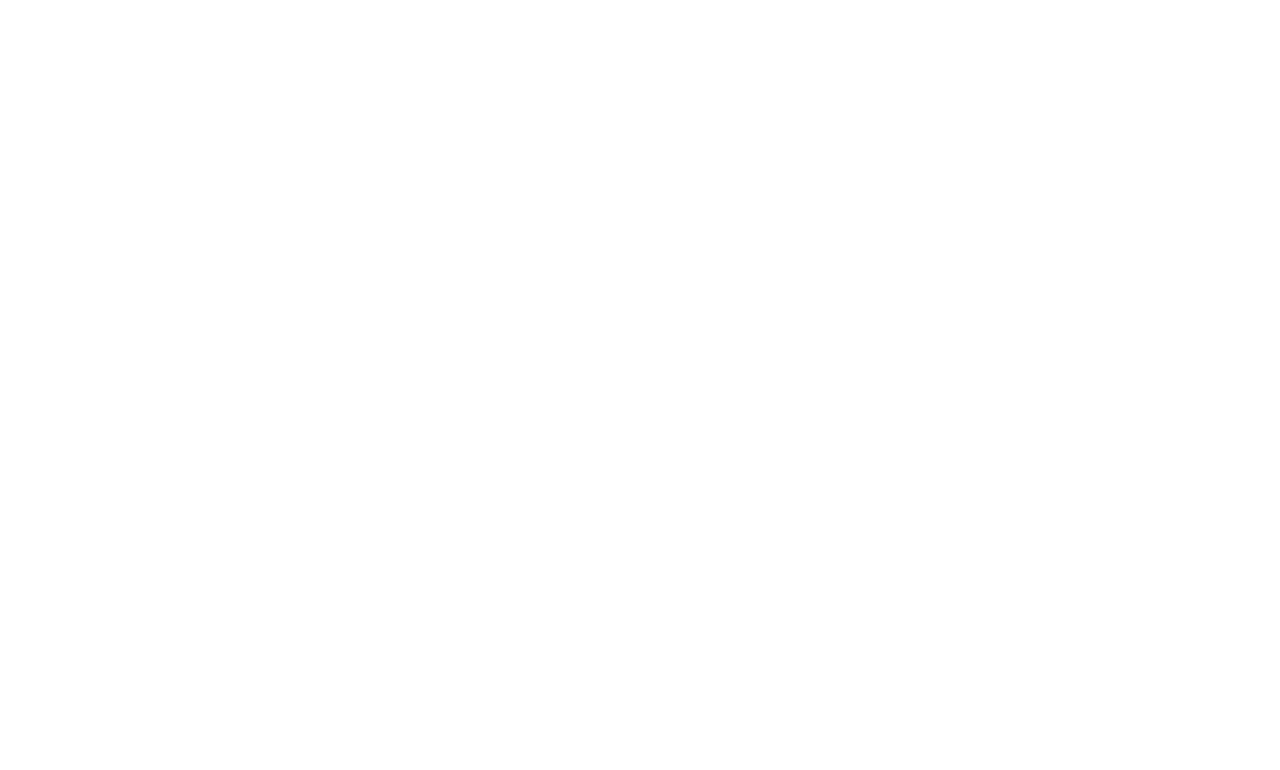
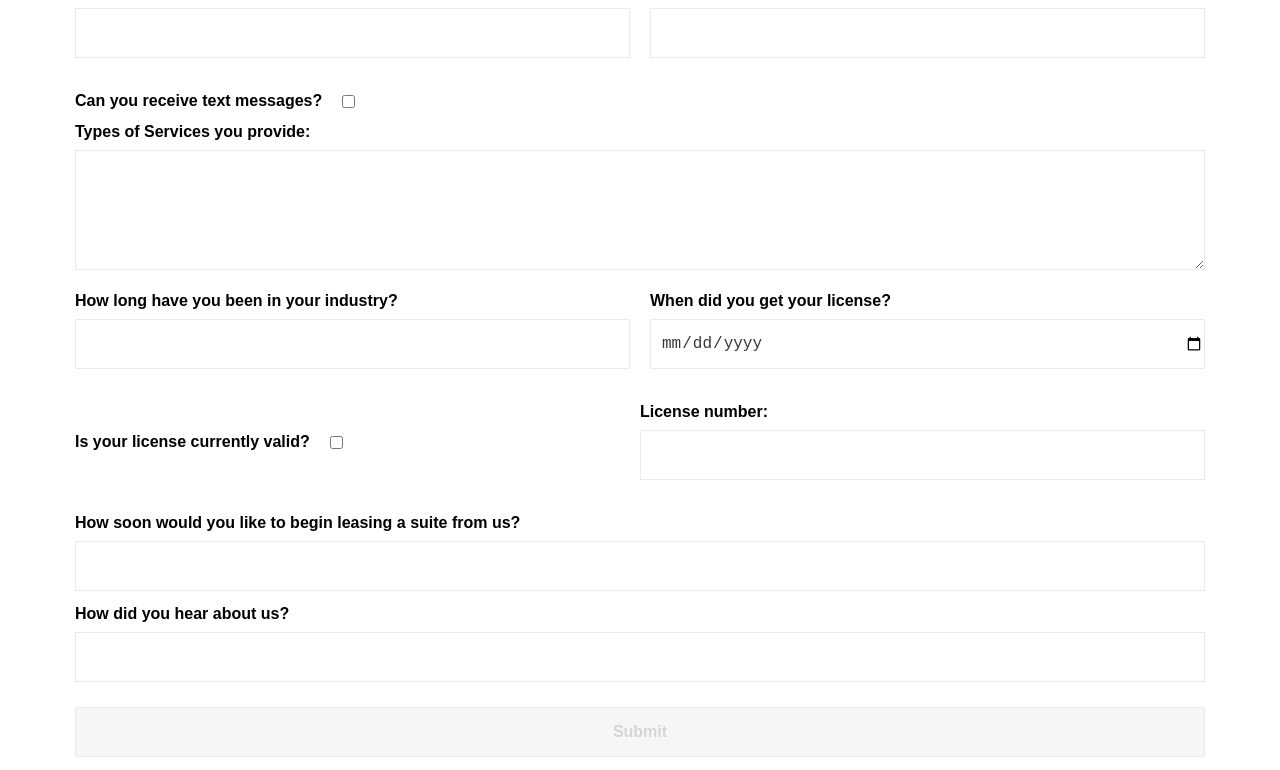
Before and after one commit to usama0011/zendora, a Next.js app: page /gettstarted in a window 1280 px wide. Before the commit this address had no page. Shown: the part 430-1200 px from the top of the page. Before the commit the page ends 800 px from the top, so only its background shows below. Built offline with nearby package versions, Linux system fonts and the light colour scheme.

Commit message:
day four build

```diff
--- a/components/Slider.jsx
+++ b/components/Slider.jsx
@@ -9,7 +9,7 @@
     title: "Currently Leasing",
     description: "For our Conway, Arkansas location that is opening Summer 2023!",
     buttonText: "GET STARTED",
-    link: "/",
+    link: "/gettstarted",
   },
   {
     title: "Looking for a new salon professional?",
--- /dev/null
+++ b/pages/gettstarted/index.jsx
@@ -0,0 +1,153 @@
+import React, { useState } from 'react';
+import styles from '../../styles/Initial.module.css';
+import NavBar from '@/components/NavBar';
+import Footer from '@/components/Footer';
+
+const Index = () => {
+  const [name, setName] = useState('');
+  const [address, setAddress] = useState('');
+  const [email, setEmail] = useState('');
+  const [telephone, setTelephone] = useState('');
+  const [receiveTextMessages, setReceiveTextMessages] = useState(false);
+  const [services, setServices] = useState('');
+  const [industryExperience, setIndustryExperience] = useState('');
+  const [licenseInfo, setLicenseInfo] = useState({
+    licenseDate: '',
+    isLicenseValid: false,
+    licenseNumber: '',
+  });
+  const [leaseTiming, setLeaseTiming] = useState('');
+  const [hearAboutUs, setHearAboutUs] = useState('');
+  const [formError, setFormError] = useState(false);
+
+  const handleSubmit = (e) => {
+    e.preventDefault();
+    if (name && address && email && telephone && services && industryExperience && leaseTiming && hearAboutUs) {
+      // Handle form submission logic here
+      setFormError(false);
+      console.log('Form submitted!');
+    } else {
+      setFormError(true);
+    }
+  };
+
+  return (
+      <>
+      <NavBar/>
+    <div className={styles.container}>
+      <h1 className={styles.mytitle}>Zendora Salons</h1>
+      <form className={styles.myForm} onSubmit={handleSubmit}>
+        <div className={styles.form_row}>
+          <div className={styles.form_field}>
+            <label className={styles.formLabel}>Name:</label>
+            <input type="text" name="name" value={name} onChange={(e) => setName(e.target.value)} required />
+          </div>
+          <div className={styles.form_field}>
+            <label className={styles.formLabel}>Address:</label>
+            <input type="text" name="address" value={address} onChange={(e) => setAddress(e.target.value)} required />
+          </div>
+        </div>
+        <div className={styles.form_row}>
+          <div className={styles.form_field}>
+            <label className={styles.formLabel}>Email Address:</label>
+            <input type="email" name="email" value={email} onChange={(e) => setEmail(e.target.value)} required />
+          </div>
+          <div className={styles.form_field}>
+            <label className={styles.formLabel}>Preferred Telephone Number:</label>
+            <input
+              type="number"
+              name="telephone"
+              value={telephone}
+              onChange={(e) => setTelephone(e.target.value)}
+              required
+            />
+          </div>
+        </div>
+        <div className={styles.form_fields}>
+          <label className={styles.formLabel}>Can you receive text messages?</label>
+          <input
+            type="checkbox"
+            name="receiveTextMessages"
+            checked={receiveTextMessages}
+            onChange={(e) => setReceiveTextMessages(e.target.checked)}
+          />
+        </div>
+        <div className={styles.form_fiel}>
+          <label className={styles.formLabel}>Types of Services you provide:</label>
+          <textarea className={styles.mytextArea} name="services" value={services} onChange={(e) => setServices(e.target.value)} required></textarea>
+        </div>
+        <div className={styles.form_row}>
+          <div className={styles.form_field}>
+            <label className={styles.formLabel}>How long have you been in your industry?</label>
+            <input
+              type="number"
+              name="industryExperience"
+              value={industryExperience}
+              onChange={(e) => setIndustryExperience(e.target.value)}
+              required
+            />
+          </div>
+          <div className={styles.form_field}>
+            <label className={styles.formLabel}>When did you get your license?</label>
+            <input
+              type="date"
+              name="licenseDate"
+              value={licenseInfo.licenseDate}
+              onChange={(e) => setLicenseInfo({ ...licenseInfo, licenseDate: e.target.value })}
+              required
+            />
+          </div>
+        </div>
+        <div className={styles.form_row}>
+          <div className={styles.form_fields}>
+            <label className={styles.formLabel}>Is your license currently valid?</label>
+            <input
+              type="checkbox"
+              name="isLicenseValid"
+              checked={licenseInfo.isLicenseValid}
+              onChange={(e) => setLicenseInfo({ ...licenseInfo, isLicenseValid: e.target.checked })}
+            />
+          </div>
+          <div className={styles.form_field}>
+            <label className={styles.formLabel}>License number:</label>
+            <input
+              type="text"
+              name="licenseNumber"
+              value={licenseInfo.licenseNumber}
+              onChange={(e) => setLicenseInfo({ ...licenseInfo, licenseNumber: e.target.value })}
+              required
+            />
+          </div>
+        </div>
+        <div className={styles.form_field}>
+          <label className={styles.formLabel}>How soon would you like to begin leasing a suite from us?</label>
+          <input
+            type="text"
+            name="leaseTiming"
+            value={leaseTiming}
+            onChange={(e) => setLeaseTiming(e.target.value)}
+            required
+          />
+        </div>
+        <div className={styles.form_field}>
+          <label className={styles.formLabel}>How did you hear about us?</label>
+          <input
+            type="text"
+            name="hearAboutUs"
+            value={hearAboutUs}
+            onChange={(e) => setHearAboutUs(e.target.value)}
+            required
+          />
+        </div>
+        {formError && <p className={styles.error_message}>Please fill in all required fields.</p>}
+        <button className={styles.mybtn} type="submit" disabled={!name || !address || !email || !telephone || !services || !industryExperience || !leaseTiming || !hearAboutUs}>
+          Submit
+        </button>
+      </form>
+    </div>
+    <Footer/>
+      </>
+  );
+};
+
+export default Index;
--- /dev/null
+++ b/styles/Initial.module.css
@@ -0,0 +1,119 @@
+.container {
+  max-width: 1170px;
+  margin: 80px auto;
+  padding: 20px;
+}
+
+.mytitle {
+  text-align: center;
+  margin-bottom: 50px;
+}
+
+.myForm {
+  display: flex;
+  flex-direction: column;
+  width: 100%;
+}
+
+.form_row {
+  display: flex;
+  flex-wrap: wrap;
+  margin-bottom: 20px;
+}
+
+.form_field {
+  flex: 1;
+  display: flex;
+  flex-direction: column;
+  margin-right: 20px;
+  margin-bottom: 15px;
+  width: 100%;
+}
+.form_fields {
+  flex: 1;
+  display: flex;
+  align-items: center;
+  margin-bottom: 15px;
+}
+.form_fields > input {
+  margin-left: 20px;
+}
+.form_field > input[type="text"],
+.form_field > input[type="email"],
+.form_field > input[type="number"],
+.form_field > input[type="date"] {
+  width: 100%;
+  height: 50px;
+  border: 1px solid rgb(236, 234, 234);
+  margin-top: 10px;
+  -moz-appearance: textfield; /* Firefox */
+  appearance: textfield; /* Rest of the browsers */
+  padding-left: 10px;
+  outline: none;
+  font-size: 16px;
+  color: rgb(59, 54, 54);
+}
+.form_field > input[type="number"]::-webkit-inner-spin-button,
+.form_field > input[type="number"]::-webkit-outer-spin-button {
+  -webkit-appearance: none;
+  margin: 0;
+}
+.form_field:last-child {
+  margin-right: 0;
+}
+
+.formLabel {
+  font-weight: 600;
+}
+
+.mytextArea {
+  height: 100px;
+  width: 100%;
+  color: rgb(59, 54, 54);
+  margin-top: 10px;
+  font-size: 16px;
+  padding: 20px;
+  height: 120px;
+  margin-bottom: 20px;
+  border: 1px solid rgb(236, 234, 234);
+  outline: none;
+}
+
+.error_message {
+  color: red;
+}
+
+.mybtn {
+  margin-top: 10px;
+  padding: 10px 20px;
+  cursor: pointer;
+  height: 50px;
+  font-weight: bold;
+  font-size: 16px;
+}
+
+.mybtn:disabled {
+  opacity: 0.5;
+  cursor: not-allowed;
+}
+
+.mybtn:hover,
+.mybtn:focus {
+  background-color: #000;
+  color: #fff;
+}
+
+/* Media Queries */
+@media screen and (max-width: 767px) {
+  .form_row {
+    flex-direction: column;
+  }
+
+  .form_field {
+    margin-right: 0;
+    margin-bottom: 20px;
+  }
+  .formLabel{
+    line-height: 27px;
+  }
+}
```
